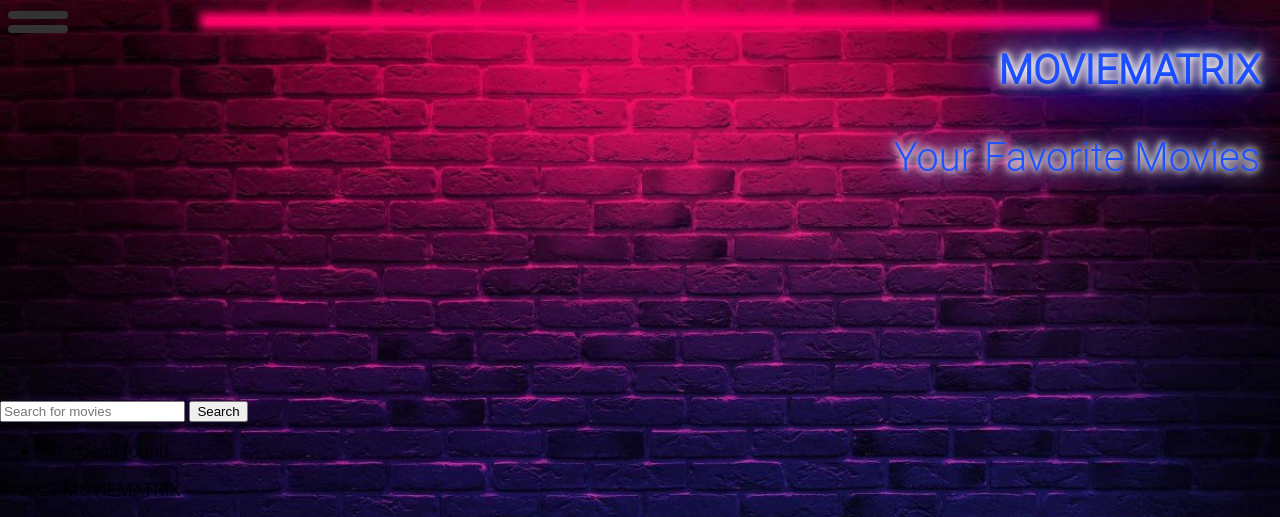
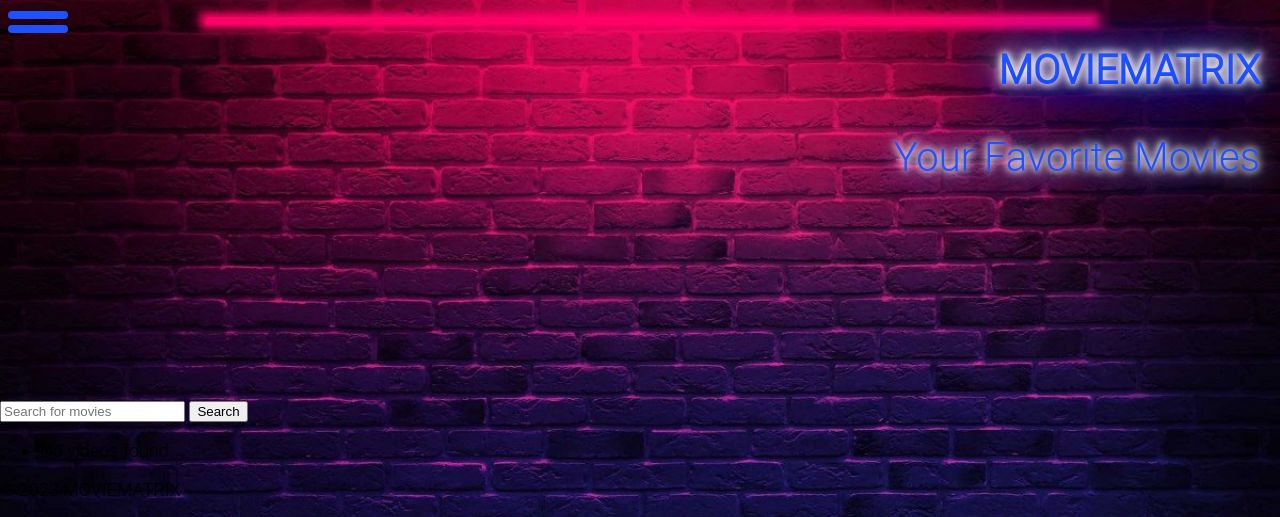
Before and after one commit to IngaFom/moviematrix, a Django app: page /movie_list/1 in a window 1280 px wide. Shown: the top 517 px of the page. Run offline with Django 4.2, Linux system fonts and the light colour scheme; data that the repository does not hold is empty.

Commit message:
Updated background image, updated menu

```diff
--- a/moviematrix/moviem/static/styles.css
+++ b/moviematrix/moviem/static/styles.css
@@ -13,7 +13,7 @@
   --bar-width: 60px;
   --bar-height: 8px;
   --hamburger-gap: 6px;
-  --foreground: #333;
+  --foreground: #1f51ff;
   --hamburger-margin: 8px;
   --animation-timing: 200ms ease-in-out;
   --hamburger-height: calc(var(--bar-height) * 3 + var(--hamburger-gap) * 2);
@@ -75,6 +75,7 @@ body {
   transition: opacity var(--animation-timing), width var(--animation-timing),
   rotate var(--animation-timing), translate var(--animation-timing),
   background-color var(--animation-timing);
+
 }
 
 .hamburger-menu input {
```
Also changed, not shown: moviematrix/moviem/static/matrix.png (deleted).
